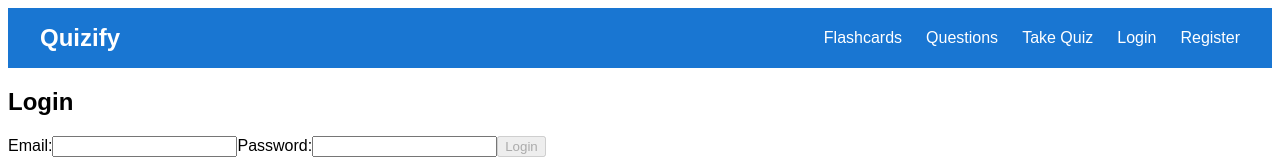
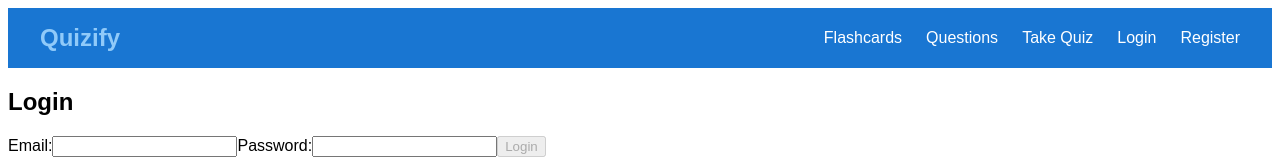
Before and after one commit to Raken001/Quizify, an Angular app in the folder quizify-frontend/: page /login in a window 1280 px wide. In both pictures the pointer is over the link "Quizify". Shown: the top 160 px of the page. Built offline with nearby package versions, Linux system fonts and the light colour scheme; no server answers.

Commit message:
Update: Navbar style

```diff
--- a/quizify-frontend/src/app/components/navbar/navbar.css
+++ b/quizify-frontend/src/app/components/navbar/navbar.css
@@ -6,6 +6,11 @@
   color: #fff;
   padding: 1rem 2rem;
 }
+
+.navbar a:hover {
+  color: #90caf9;
+}
+
 .logo {
   font-size: 1.5rem;
   color: #fff;
```
